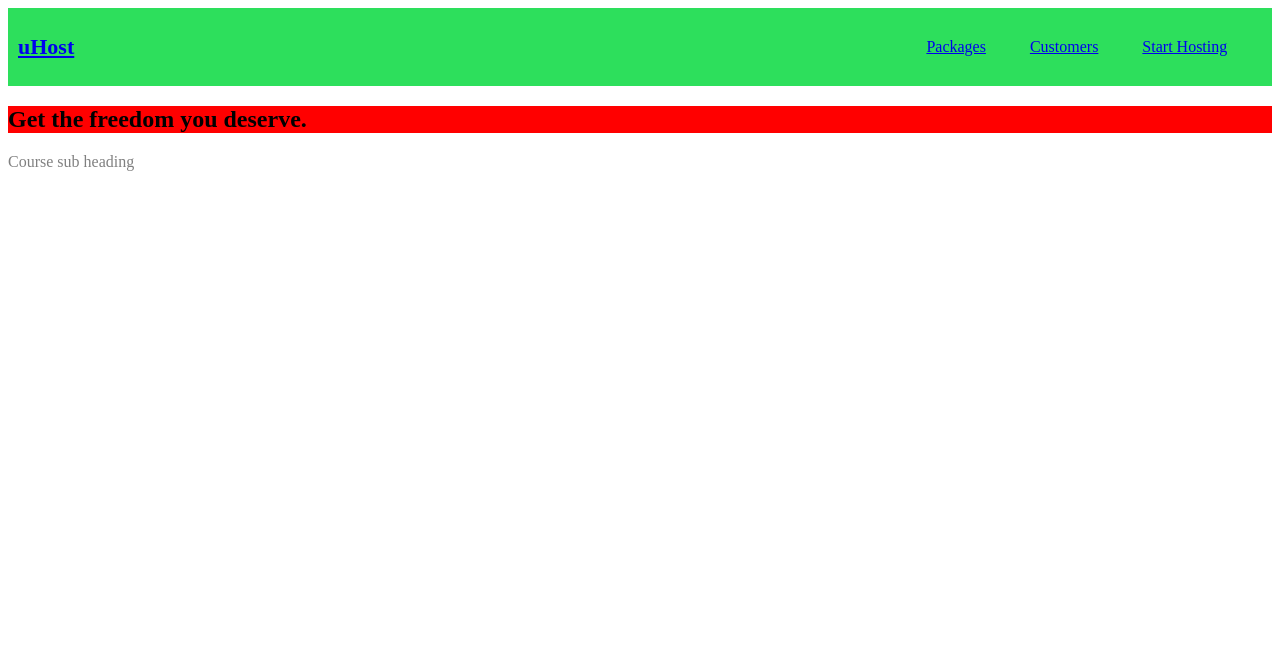
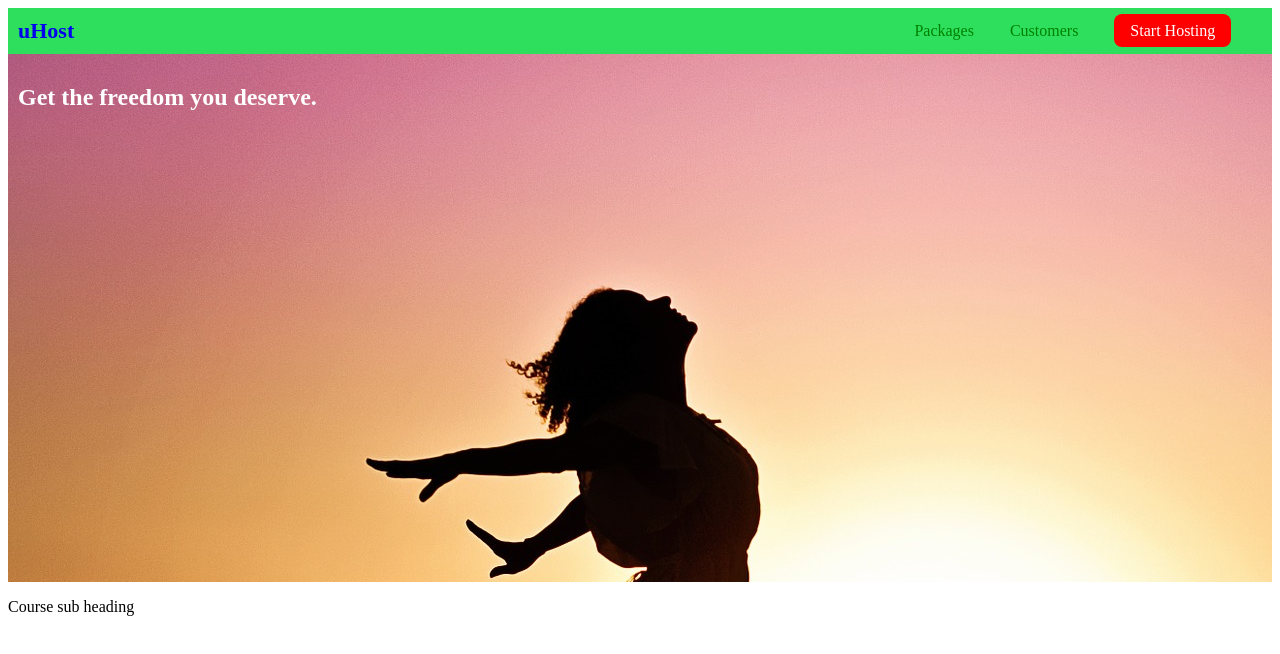
Before and after one commit to suneelvanapalli/css-practice-udemy, a plain HTML site: page index.html in a window 1280 px wide. Drawn offline with Linux system fonts and the light colour scheme; a web font is replaced by a local one.

Commit message:
styles to a tags in nav bar

```diff
--- a/index.html
+++ b/index.html
@@ -32,17 +32,17 @@
           <li class="main-nav__item">
             <a href="customers/index.html">Customers</a>
           </li>
-          <li class="main-nav__item">
+          <li class="main-nav__item main-nav__item--cta">
             <a href="start-hosting/index.html">Start Hosting</a>
           </li>
         </ul>
       </nav>
     </header>
     <main>
-      <section id="title">
+      <section id="product-overview">
         <h1>Get the freedom you deserve.</h1>
       </section>
-      <p class="sub-heading">
+      <p class="plans">
         Course sub heading
       </p>
     </main>
--- a/main.css
+++ b/main.css
@@ -6,8 +6,11 @@ body {
   font-family: 'Antic Slab', serif;
 }
 
-section {
-  background-color: red;
+#product-overview {
+  background: url('freedom.jpg');
+  width: 100%;
+  height: 528px;
+  padding: 10px;
 }
 
 h1 {
@@ -37,10 +40,13 @@ h1 {
 
 .main-header__brand {
   color: #0e414f;
-  text-decoration: none;
   font-weight: bold;
   font-size: 22px;
   vertical-align: middle;
+}
+
+.main-header__brand > a {
+  text-decoration: none;
 }
 
 .main-header > div {
@@ -51,12 +57,39 @@ h1 {
   display: inline-block;
   text-align: right;
   width: calc(100% - 75px);
-  vertical-align: middle  ;
+  vertical-align: middle;
 }
 
 .main-nav__item {
   display: inline-block;
-  padding: 20px;
+  margin: 0px 16px;
+}
+
+.main-nav__item > a {
+  text-decoration: none;
+  color: green;
+}
+
+.main-nav__item > a:hover,
+.main-nav__item > a:active {
+  color: white;
+  font-weight: bold;
+  border-bottom: 5px solid white;
+  padding: 3px;
+}
+
+.main-nav__item--cta > a {
+  color: white;
+  background: red;
+  padding: 8px 16px;
+  border-radius: 8px;
+}
+
+.main-nav__item--cta > a:hover,
+.main-nav__item--cta > a:active {
+  color: red;
+  background: white;
+  border: none;
 }
 
 .main-nav__items {
```
Also changed, not shown: freedom.jpg (added), 1 other file.
